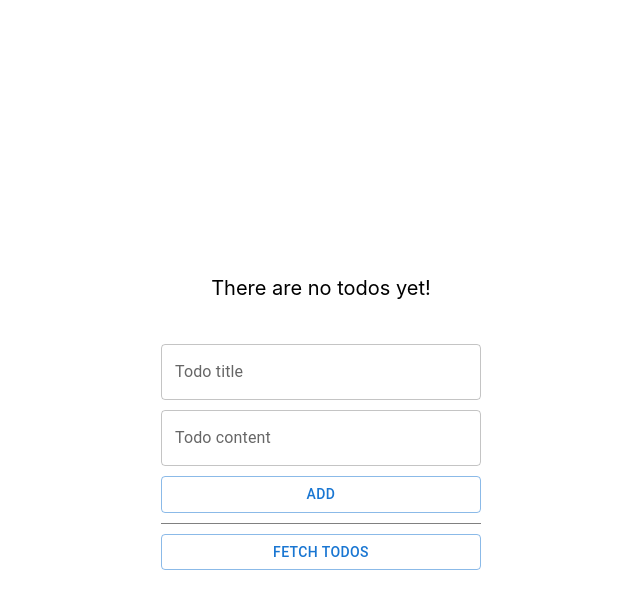
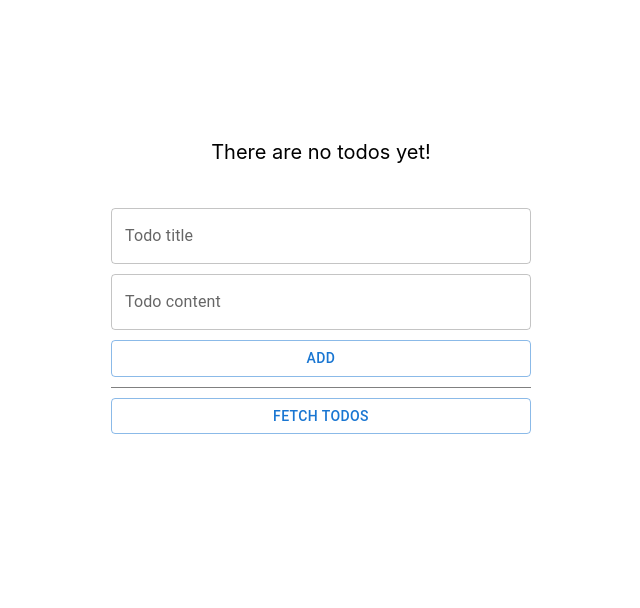
Before and after one commit to EngiFrost/react-redux-ts, a React (Create React App) app: page / in a window 1280 px wide. Shown: the top 608 px of the page, without its empty margins (319-959 px from the left). Built offline with nearby package versions, Linux system fonts and the light colour scheme.

Commit message:
Improved todo view styles

```diff
--- a/src/components/views/TodoView/index.tsx
+++ b/src/components/views/TodoView/index.tsx
@@ -11,7 +11,7 @@ const TodoView: React.FC = (props) => {
     <Flex fill hAlign='center' vAlign='center' styles={styles.rootContainer}>
       <Flex fill column gap='gap.medium' hAlign='center' styles={styles.contentContainer}>
         <TodoBoard />
-        <AddTodoForm styles={styles.form} />
+        <AddTodoForm />
       </Flex>
     </Flex>
   );
--- a/src/components/views/TodoView/styles.ts
+++ b/src/components/views/TodoView/styles.ts
@@ -4,12 +4,8 @@ const todoViewStyles: { [styleName: string]: React.CSSProperties } = {
     height: '100%'
   },
   contentContainer: {
-    width: '50%',
-    height: '50%',
-    marginTop: '20%'
-  },
-  form: {
-    width: '50%',
+    width: '70vw',
+    marginTop: '15vh'
   },
 }
 
```
